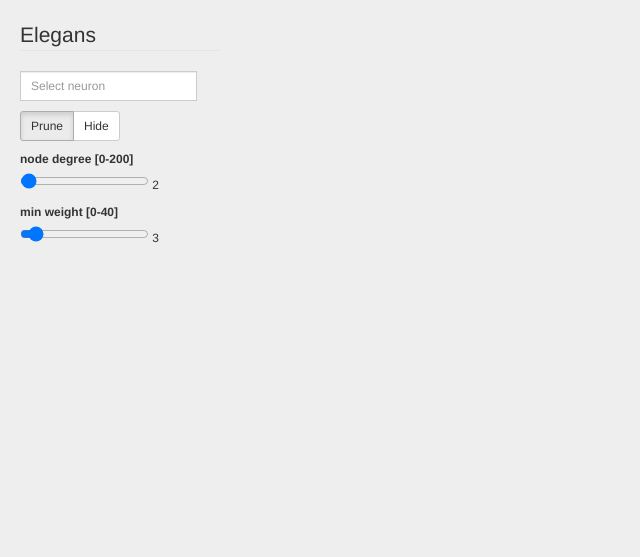
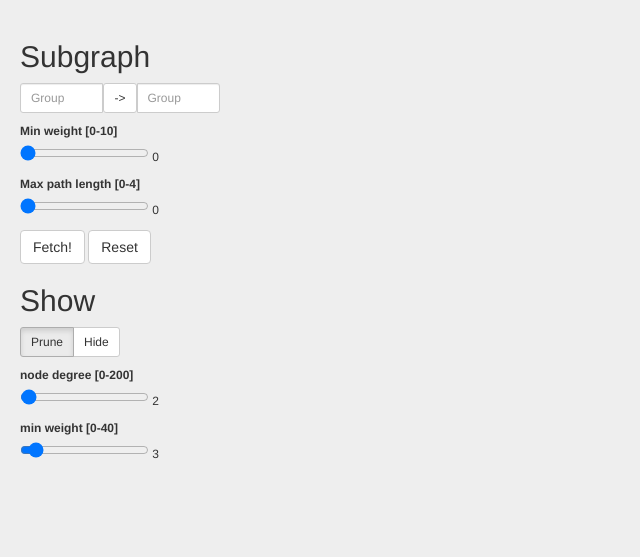
Before and after one commit to buhrmann/elegans, a Flask app: page / in a window 1280 px wide. Shown: the top 557 px of the page, without its empty margins (0-640 px from the left). After the commit the page ends 459 px from the top, so only its background shows below. Run offline with Flask 2, Linux system fonts and the light colour scheme; data that the repository does not hold is empty; some libraries are stand-ins or nearby versions.

Commit message:
Added subgraph extraction.

```diff
--- a/app.py
+++ b/app.py
@@ -1,4 +1,4 @@
-from flask import Flask, render_template, request, flash, url_for, session, redirect
+from flask import Flask, render_template, request, flash, url_for, session, redirect, jsonify
 import json
 import neo
 
@@ -36,6 +36,25 @@ def index():
     return render_template('graph.html', data=j)
 
 
+@app.route('/_subgraph')
+def subgraph():
+    g1 = request.args.get('group1', "no group1", type=str)
+    g2 = request.args.get('group2', "no group2", type=str)
+    w = request.args.get('minWeight', 1, type=int)
+    l = request.args.get('maxLength', 2, type=int)
+    dir = request.args.get('dir', '->', type=str)
+    res = neo.subgraph(g1, g2, l, w, dir)
+    return jsonify(result=res)
+
+
+@app.route('/_reset')
+def reset():
+    ns = neo.neurons()
+    ss = neo.synapsesD3(ns, 0)
+    res = {'neurons':ns, 'synapses':ss}
+    return jsonify(result=res)
+
+
 @app.route('/sigma')
 def sigma():
     ns = neo.neuronsSigma()
--- a/static/css/d3.css
+++ b/static/css/d3.css
@@ -1,5 +1,24 @@
 body {
   background-color: #eee;
+  margin: 0;
+}
+
+#graph {
+  position: absolute;
+  top: 10%;
+  left: 5%;
+  width: 95%;
+  height: 95%;
+  margin: 0 auto;
+}
+
+.uiwidget {
+  position:absolute;
+  display:block;
+  top: 20px;
+  left: 20px;
+  width: 200px;
+  font-size: 12px;
 }
 
 .link
--- a/static/js/d3graph.js
+++ b/static/js/d3graph.js
@@ -6,7 +6,8 @@ var force;
 var nodeColorScale;
 var nodeRadiusScale;
 var linkWeightScale;
-var nfilter, efilter;
+var nfilter = crossfilter(),
+    efilter = crossfilter();
 var nodesDegDim, edgesWeightDim;
 var nodesConDim, edgesConDim;
 var nodes = [];
@@ -25,11 +26,11 @@ var highlightId = -1;
 graph = function(id, d) {
 
     data = d;
-    data.neurons.forEach(function(d) {
-            d.degree = (d.inD && d.outD) ? d.inD + d.outD : 0;
-            d.x = 500;
-            d.y = 500;
-
+    var n = data.neurons.length;
+    var s = width / 1;
+    data.neurons.forEach(function(d, i) {
+        d.x = d.y = s/n * i;
+        //d.fixed = true;
     });
 
     // Containers
@@ -46,11 +47,11 @@ graph = function(id, d) {
     nodeColorScale = d3.scale.ordinal().range(colors);
     //nodeColorScale = d3.scale.ordinal().range(colorbrewer["Accent"][6].reverse());
 
-    var degreeDomain = d3.extent(data.neurons, function(n) { return n.degree; });
+    var degreeDomain = d3.extent(data.neurons, function(n) { return n.D; });
     nodeRadiusScale = d3.scale.linear().domain(degreeDomain).range([5,30]);
 
     var weightDomain = d3.extent(data.synapses, function(s) { return s.weight; });
-    linkWeightScale = d3.scale.linear().domain(weightDomain).range([1,3]);
+    linkWeightScale = d3.scale.linear().domain(weightDomain).range([1,5]);
 
     force = d3.layout.force()
         .nodes(nodes)
@@ -74,21 +75,35 @@ graph = function(id, d) {
     })
 
     // Crossfilter
-    nfilter = crossfilter(data['neurons']);
-    efilter = crossfilter(data['synapses']);
-    nodesDegDim = nfilter.dimension(function(d) { return d.degree; });
+    nfilter.add(data['neurons']);
+    efilter.add(data['synapses']);
+    nodesDegDim = nfilter.dimension(function(d) { return d.D; });
     edgesWeightDim = efilter.dimension(function(d) { return d.weight; });
 
     //Search
-    var optArray = data.neurons.map(function(d) { return d.name;} ).sort();
+    var optArray = d3.set(data.neurons.map(function(d) { return d.group;} ).sort()).values();
     $(function () {
-        $("#search").autocomplete({source: optArray});
+        $("#group1").autocomplete({source: optArray});
+        $("#group2").autocomplete({source: optArray});
     });
 
     update(data.neurons, data.synapses);
+
     filter(ndegVal, wminVal);
 
     buildAdjacency();
+}
+
+function updateCrossFilter(n, s) {
+    nodesDegDim.filter(null);
+    edgesWeightDim.filter(null);
+    nfilter.remove();
+    efilter.remove();
+    nfilter.add(n);
+    efilter.add(s);
+
+    update(n, s);
+    filter(ndegVal, wminVal);
 }
 
 
@@ -176,7 +191,7 @@ function htmlForNode(d){
         "Group: " + d.group + "<br>" +
         "Type: " + d.type + "<br>" +
         "Ganglion: " + d.AYGanglionDesignation + "<br>" +
-        "Degrees:" + "<br>&emsp;" + "in " + d.inD + " out " + d.outD + " total " + d.degree + "<br>";
+        "Degrees:" + "<br>&emsp;" + "in " + d.inD + " out " + d.outD + " total " + d.D + "<br>";
     return str;
 }
 
@@ -223,7 +238,7 @@ update = function(n, l) {
         .on('dblclick', function(d) { window.open(d.link, "_blank");});
 
     nodeEnter.append("circle")
-        .attr("r", function(d) { return nodeRadiusScale(d.degree); })
+        .attr("r", function(d) { return nodeRadiusScale(d.D); })
         .style("fill", function(d) { return nodeColorScale(d.type); });
 
     nodeEnter.append("text")
@@ -255,7 +270,7 @@ tick = function() {
             .attr("y2", function(d) { return d.target.y; });
 
         node.attr("transform", function (d) { return "translate(" + d.x + "," + d.y + ")"; });
-        node.each(collide(0.5));
+        node.each(collide(0.2));
     });
 }
 
@@ -264,7 +279,7 @@ collide = function(alpha) {
 
     var quadtree = d3.geom.quadtree(nodes);
     return function(d) {
-        var radius = nodeRadiusScale(d.degree);
+        var radius = nodeRadiusScale(d.D);
         var rb = 2*radius + padding,
         nx1 = d.x - rb,
         nx2 = d.x + rb,
@@ -312,8 +327,39 @@ function connectedNodes(d) {
 
 
 function searchNode() {
-    var selectedVal = document.getElementById('search').value;
+    var selectedVal = document.getElementById('group1').value;
     svg = d3.select("svg");
     var sel = node.filter(function(d) { return d.name == selectedVal; })
     connectedNodes(sel.data()[0]);
 }
+
+
+function graphReset() {
+    $.getJSON($SCRIPT_ROOT + '/_reset', function(d) {
+            data = d.result;
+            updateCrossFilter(data['neurons'], data['synapses']);
+          });
+          return false;
+}
+
+
+function subGraph() {
+    var g1 = document.getElementById('group1').value;
+    var g2 = document.getElementById('group2').value;
+    var w = document.getElementById('subwslider').value;
+    var l = document.getElementById('subpslider').value;
+    var dir = $('#dirButton').text();
+    //dir = dir.slice(2, dir.length-2);
+    $.getJSON($SCRIPT_ROOT + '/_subgraph', {
+        group1: g1,
+        group2: g2,
+        minWeight: w,
+        maxLength: l,
+        dir: dir
+      }, function(d) {
+        //console.log(d.result);
+        data = d.result;
+        updateCrossFilter(data['neurons'], data['synapses']);
+      });
+      return false;
+}
--- a/templates/graph.html
+++ b/templates/graph.html
@@ -1,29 +1,4 @@
 {% extends "layout.html" %}
-{% block head %}
-	{{ super() }}
-  <style type="text/css">
-    body {
-      margin: 0;
-    }
-    #graph {
-      position: absolute;
-      top: 10%;
-      left: 5%;
-      width: 95%;
-      height: 95%;
-      margin: 0 auto;
-      background-color: "#ddd";
-    }
-    .uiwidget {
-      position:absolute;
-      display:block;
-      top: 20px;
-      left: 20px;
-      width: 200px;
-      font-size: 12px;
-    }
-  </style>
-{% endblock %}
 
 {% block content %}
 
@@ -31,14 +6,29 @@
     <div id="graph"></div>
      <div class="uiwidget">
       <form>
-        <fieldset>
-        <legend>Elegans</legend>
-        <div class="input-group input-group-sm">
-          <input id="search" type="search" placeholder="Select neuron" class="form-control"/>
-<!--           <span class="input-group-btn">
-            <button class="btn btn-default" type="button">Go!</button>
-          </span>    -->
-        </div>
+        <h2> Subgraph </h2>
+        <p><div class="input-group input-group-sm">
+          <input id="group1" type="search" placeholder="Group" size="4" maxlength="4" class="form-control"/>
+          <!-- <span class="input-group-addon">g1-g2</span> -->
+          <div class="input-group-btn">
+           <button type="button" id="dirButton" class="btn btn-default dropdown-toggle" data-toggle="dropdown" aria-expanded="false">-></button>
+            <ul class="dropdown-menu" role="menu">
+              <li><a href="#">-></a></li>
+              <li><a href="#">-</a></li>
+            </ul>
+          </div><!-- /btn-group -->
+          <input id="group2" type="search" placeholder="Group" size="4" maxlength="4" class="form-control"/>
+        </div></p>
+        <p><label for="subwslider">Min weight [0-10]</label>
+        <input type="range" id="subwslider" name="subw" value="0" min="0" max="10" oninput="document.getElementById('subwlabel').value = value;">
+        <output for="subwSlider" id="subwlabel">0</output></p>
+        <p><label for="subpslider">Max path length [0-4]</label>
+        <input type="range" id="subpslider" name="subp" value="0" min="0" max="4" oninput="document.getElementById('subplabel').value = value;">
+        <output for="subpSlider" id="subplabel">0</output></p>
+        <button class="btn btn-default" type="button" onclick="subGraph();">Fetch!</button>
+        <button class="btn btn-default" type="button" onclick="graphReset();">Reset</button>
+
+        <h2> Show </h2>
         <p><div class="btn-group btn-group-sm" id="prune-radio" data-toggle="buttons-radio">
           <button id="prune1" type="button" data-toggle="button" name="option" value="1" class="btn btn-default active">Prune</button>
           <button id="prune2" type="button" data-toggle="button" name="option" value="2" class="btn btn-default">Hide</button>
@@ -49,7 +39,6 @@
         <p><label for="wminslider">min weight [0-40]</label>
         <input type="range" id="wminslider" name="wmin" value="3" min="0" max="40" oninput="filterWMin(value)">
         <output for="wminslider" id="wminlabel">3</output></p>
-      </fieldset>
       </form>
     </div>
   {% endif %}
@@ -62,14 +51,15 @@
   <script type="text/javascript" src={{url_for('static', filename='js/colorbrewer.v1.min.js')}}></script>
   <script>
   $(function() {
-
     $('#prune-radio button').click(function() {
       $(this).addClass('active').siblings().removeClass('active'); });
 
-    $("#search").keyup(function(event){
-      event.preventDefault();
-      if(event.which == 13)
-        searchNode();
+    $SCRIPT_ROOT = {{ request.script_root|tojson|safe }};
+
+
+    $(".dropdown-menu li a").click(function(){
+      $(this).parents(".input-group-btn").find('.btn').text($(this).text());
+      $(this).parents(".input-group-btn").find('.btn').val($(this).text());
     });
   });
   </script>
```
Also changed, not shown: neo.py (+107 -4 lines).
